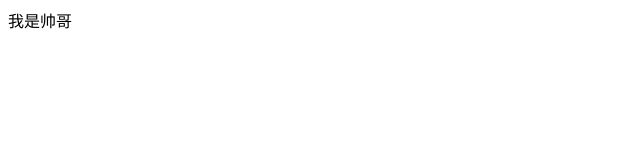
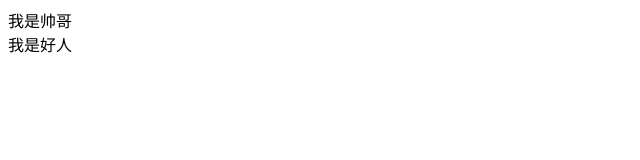
Before and after one commit to wanghaichong/whc, a plain HTML site: page test.html in a window 1280 px wide. Shown: the full height of the page, 0-640 px from the left. Drawn offline with Linux system fonts and the light colour scheme.

Commit message:
增加我是好人

```diff
--- a/test.html
+++ b/test.html
@@ -9,6 +9,7 @@
 
 <body>
   <div>我是帅哥</div>
+  <span>我是好人</span>
 </body>
 
 </html>
```
